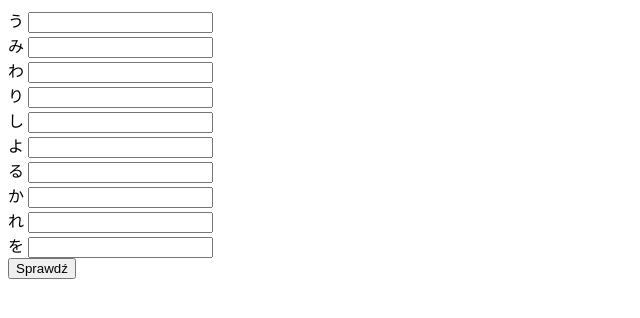
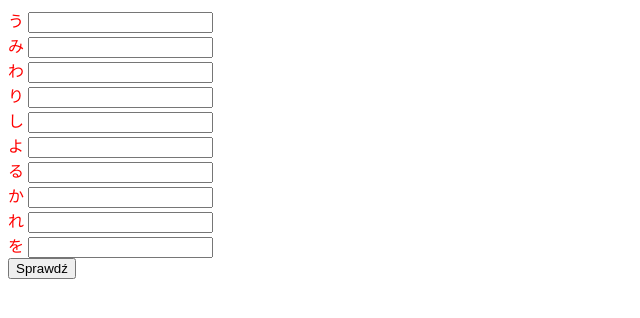
Before and after one commit to KrugerTheFirst/Repo, a plain HTML site: page index.html in a window 1280 px wide. Both pictures are taken after a click on the button "Sprawdź". Shown: the whole page, without its empty margins (0-640 px from the left). Drawn offline with Linux system fonts and the light colour scheme.

Commit message:
Funkcja sprawdzania

```diff
--- a/index.html
+++ b/index.html
@@ -35,7 +35,7 @@
     <label for="mark09">Mark09</label>
     <input type="text" id="mark09"><span></span><br>
 
-    <button type="button">Sprawdź</button>
+    <button type="button" id="checkButton">Sprawdź</button>
 
 
 
--- a/script.js
+++ b/script.js
@@ -75,15 +75,6 @@ function usuwaniePowtorzenZeSlownika(object, index) {
     return [object, elementDoUsuniecia];
 }
 
-function wypelnijEtykietki(slownik) {
-    var wylosowaneElementy = (LosowanieBezPowtorzen(slownik));
-    console.log(wylosowaneElementy[4]);
-    for (var i = 0; i < wylosowaneElementy.length; i++) {
-        document.querySelectorAll('[for ="mark0' + i + '"]')[0].innerHTML = wylosowaneElementy[i]
-    }
-}
-
-
 wypelnijEtykietki(slownik);
 
 //Przetwarzam JSONA na obiekt, słownik i kopiuje go
@@ -102,17 +93,42 @@ function LosowanieBezPowtorzen(slownik) {
     return wylosowane;
 }
 
-//sprawdzanie z funkcji losującej do odpowiedzi zapisanej przez użytkownika
-function sprawdzanie() {
-    //Wylosowane elemtney
+function wypelnijEtykietki(wylosowaneElementy) {
+    for (var i = 0; i < wylosowaneElementy.length; i++) {
+        document.querySelectorAll('[for ="mark0' + i + '"]')[0].innerHTML = wylosowaneElementy[i]
+    }
+}
+
+function sprawdzanie(wylosowaneElementy, slownik) {
+    for (var i = 0; i < wylosowaneElementy.length; i++) {
+        var label =  document.querySelectorAll('[for ="mark0' + i + '"]')[0];
+        var userInput = document.getElementById('mark0' + i);
+
+
+        var wylosowanaHiragana = wylosowaneElementy[i];
+        var poprawnaOdp = slownik[wylosowanaHiragana];
+        if(userInput.value != poprawnaOdp){
+            label.style = 'color:red';
+        }else{
+
+            label.style = 'color:black';
+        }
+    }
+}
+
+//1. Wylosowanie Elementów (przypisanie do zmiennnych)
+//2. Wypełnienie Etykietek
+//3. Sprawdzanie po kliku na sprawdź
+
+var wylosowaneElementy = (LosowanieBezPowtorzen(slownik));
+wypelnijEtykietki(wylosowaneElementy)
+
+var checkButton =  document.getElementById("checkButton")
+checkButton.onclick = function(){
+    sprawdzanie(wylosowaneElementy, slownik);
 
 }
 
-
-
-//Zrozumienie kodu
-//system sprawdzania poprawności (jakie funkcje)
-
-//IF!!! Insturkcje warunkowe
-//Pętle for while
-//W jaki sposób sprawdzić
+//ZROZUMIENIE KRÓTKIE I KONKRETNE!
+//HTML
+//PIxele (choinka)
```
